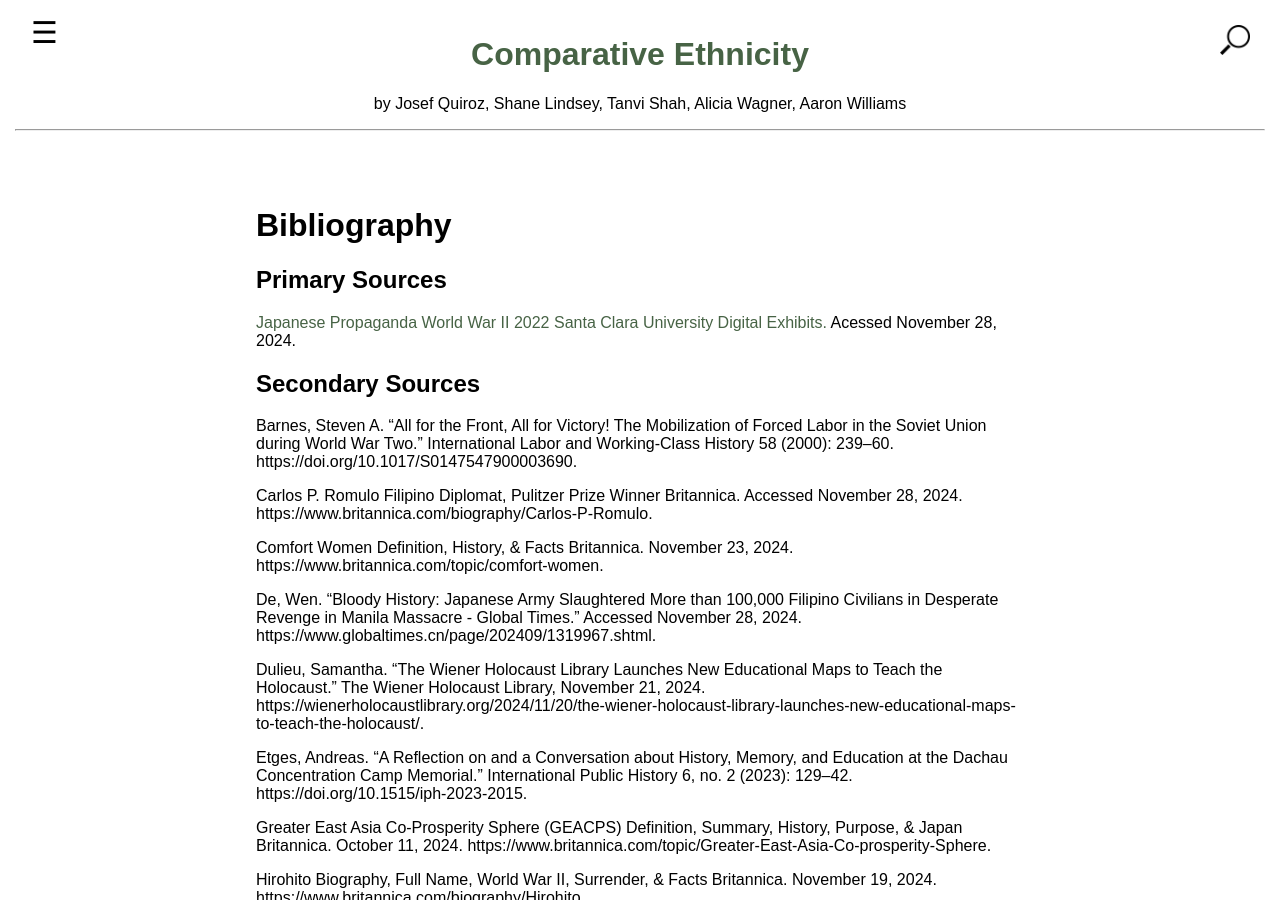
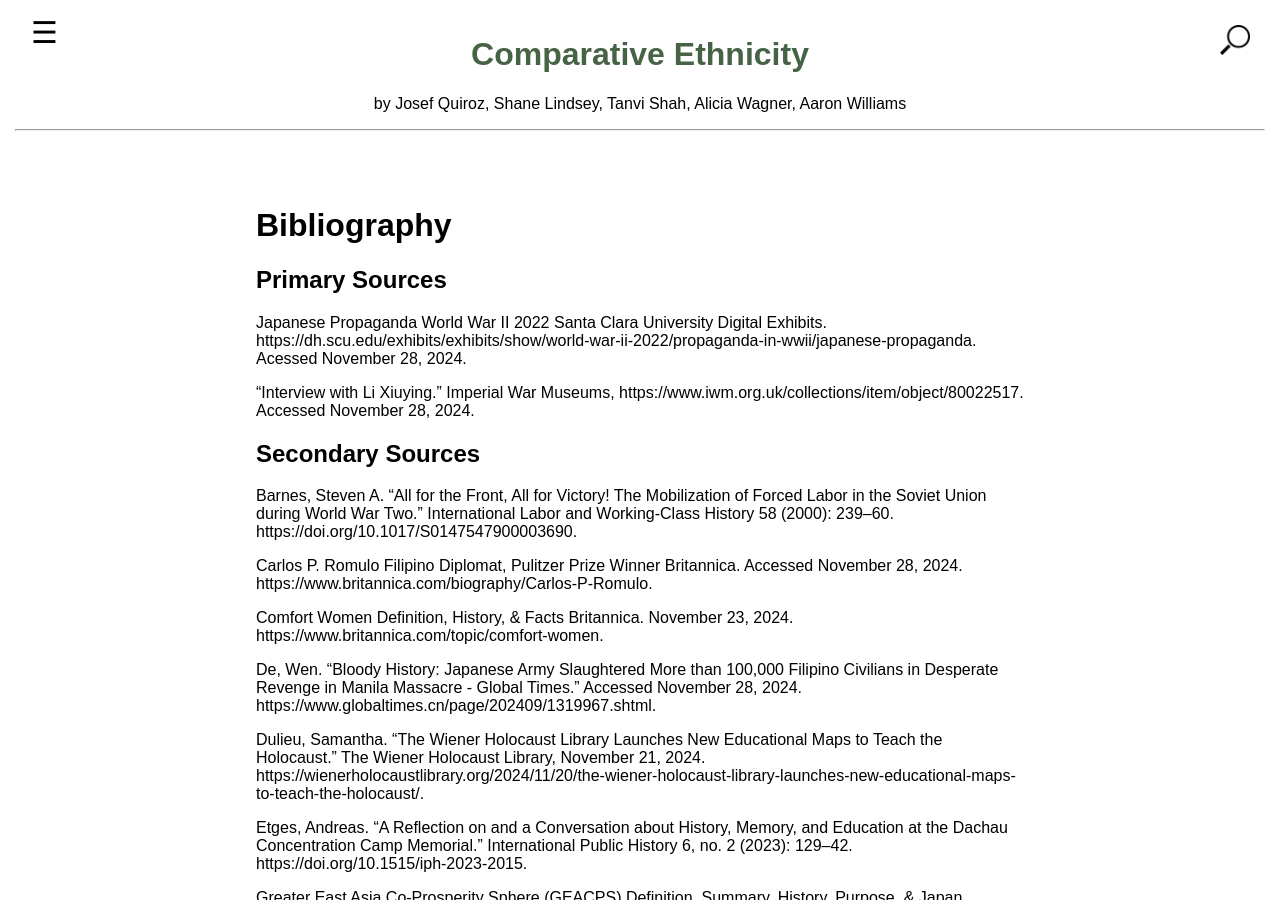
Before and after one commit to tshah93/ShahTanviAMH3931, a Jekyll site: the page built from 005_bibliography.md, in a window 1280 px wide and 900 px high. Built offline with Jekyll 4.4.1, drawn with Linux system fonts in a browser that asks for light colours.

Commit message:
Update 005_bibliography.md

```diff
--- a/005_bibliography.md
+++ b/005_bibliography.md
@@ -7,8 +7,9 @@ number: 5
 # Bibliography
 
 ## Primary Sources
-[Japanese Propaganda  World War II 2022  Santa Clara University Digital Exhibits.]( https://dh.scu.edu/exhibits/exhibits/show/world-war-ii-2022/propaganda-in-wwii/japanese-propaganda.) Acessed November 28, 2024.
+Japanese Propaganda  World War II 2022  Santa Clara University Digital Exhibits. https://dh.scu.edu/exhibits/exhibits/show/world-war-ii-2022/propaganda-in-wwii/japanese-propaganda. Acessed November 28, 2024.
 
+“Interview with Li Xiuying.” Imperial War Museums, https://www.iwm.org.uk/collections/item/object/80022517. Accessed November 28, 2024.
 ## Secondary Sources
 
 Barnes, Steven A. “All for the Front, All for Victory! The Mobilization of Forced Labor in the Soviet Union during World War Two.” International Labor and Working-Class History 58 (2000): 239–60. https://doi.org/10.1017/S0147547900003690.
```
